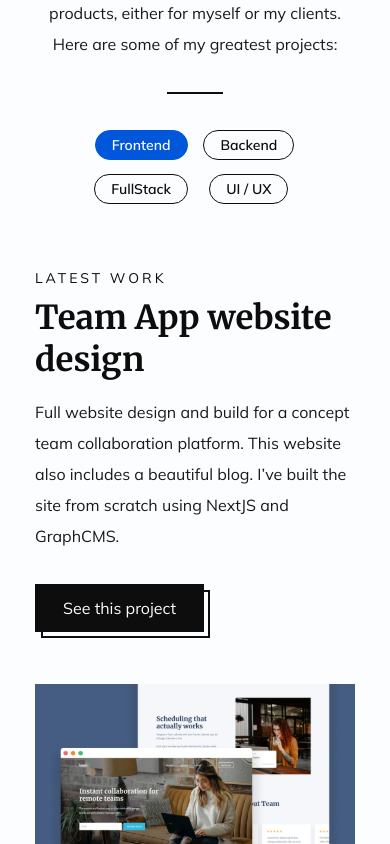
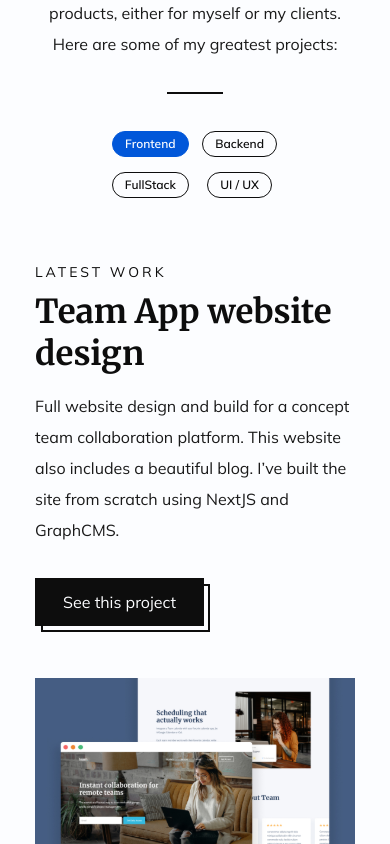
Before and after one commit to NightClover-code/portfolio-website-v2, a Next.js app: page / in a window 390 px wide. Shown: the part 1260-2104 px from the top of the page. Built offline with nearby package versions, Linux system fonts and the light colour scheme.

Commit message:
feat: services section responsiveness checkups

```diff
--- a/components/Projects/index.tsx
+++ b/components/Projects/index.tsx
@@ -23,7 +23,10 @@ const Projects = () => {
           My latest <span>work</span>
         </Content>
 
-        <Tags className="xs:grid xs:grid-cols-2 xs:gap-y-[14px]" tags={tags} />
+        <Tags
+          className="xxs:grid xxs:grid-cols-2 xxs:gap-y-[14px]"
+          tags={tags}
+        />
       </div>
 
       <div className="grid grid-cols-1 gap-y-12 mid:mt-8 xs:mt-16 xs:gap-y-14">
--- a/components/Services/ServicesGrid/Service/index.tsx
+++ b/components/Services/ServicesGrid/Service/index.tsx
@@ -17,7 +17,7 @@ const Service: React.FC<ServiceProps> = ({
     <div
       className={`cursor-pointer border-2 ${
         active ? 'border-blue bg-blue' : 'border-black'
-      } rounded-lg px-6 py-3 xs:px-4`}
+      } rounded-lg px-6 py-6 xs:py-3 xs:px-4`}
       onClick={onClick}
     >
       <div
@@ -25,12 +25,12 @@ const Service: React.FC<ServiceProps> = ({
           active ? 'text-white' : ''
         }`}
       >
-        <h2 className="xs:leading-[40px] xs:text-[20px]">{title}</h2>
+        <h2 className="leading-[40px] xs:text-[20px]">{title}</h2>
         <Icon color={active ? '#FCFDFF' : '#0D0D0D'} />
       </div>
       <div className={`flex items-end justify-between`}>
         <p
-          className={`max-w-[320px] xs:max-w-[77%] leading-[24px] xs:leading-[22px] text-[16px] xs:text-[13px] ${
+          className={`mt-2 mid:mt-0 max-w-[320px] xs:max-w-[77%] leading-[24px] xs:leading-[22px] text-[16px] xs:text-[13px] ${
             active ? 'text-offWhite' : ''
           }`}
         >
--- a/components/Tags/Tag/index.tsx
+++ b/components/Tags/Tag/index.tsx
@@ -6,7 +6,7 @@ interface TagProps {
 const Tag: React.FC<TagProps> = ({ tag, active }) => {
   return (
     <button
-      className={`border-[1px] border-black rounded-full px-4 py-1 text-[14px] font-semibold leading-[20px]
+      className={`border-[1px] border-black rounded-full px-4 py-1 text-[14px] xs:text-[12px] font-semibold leading-[20px] xs:leading-[16px] xs:px-3
     ${active ? 'text-offWhite bg-blue border-blue font-[400]' : ''}
     `}
     >
--- a/components/Tags/index.tsx
+++ b/components/Tags/index.tsx
@@ -11,7 +11,7 @@ const Tags: React.FC<TagsProps> = ({ tags, className }) => {
   const [activeTag, setTag] = useState<string>(tags[0]);
 
   return (
-    <div className={`flex mt-9 gap-x-[14px] ${className}`}>
+    <div className={`flex mt-9 gap-x-[14px] xs:gap-x-[12px] ${className}`}>
       {tags.map(_tag => {
         return (
           <div key={v4()} onClick={() => setTag(_tag)}>
--- a/tailwind.config.js
+++ b/tailwind.config.js
@@ -6,13 +6,14 @@ module.exports = {
   theme: {
     screens: {
       desktop: '1600px',
+      desktopMax: { max: '1600px' },
       xxl: { max: '1300px' },
       mid2: { max: '1200px' },
       xl: { max: '1100px' },
       mid: { max: '1000px' },
       lg: { max: '780px' },
       xs: { max: '550px' },
-      // xxs: { max: '400px' },
+      xxs: { max: '400px' },
       // tiny: { max: '330px' },
     },
     fontSize: {
```
